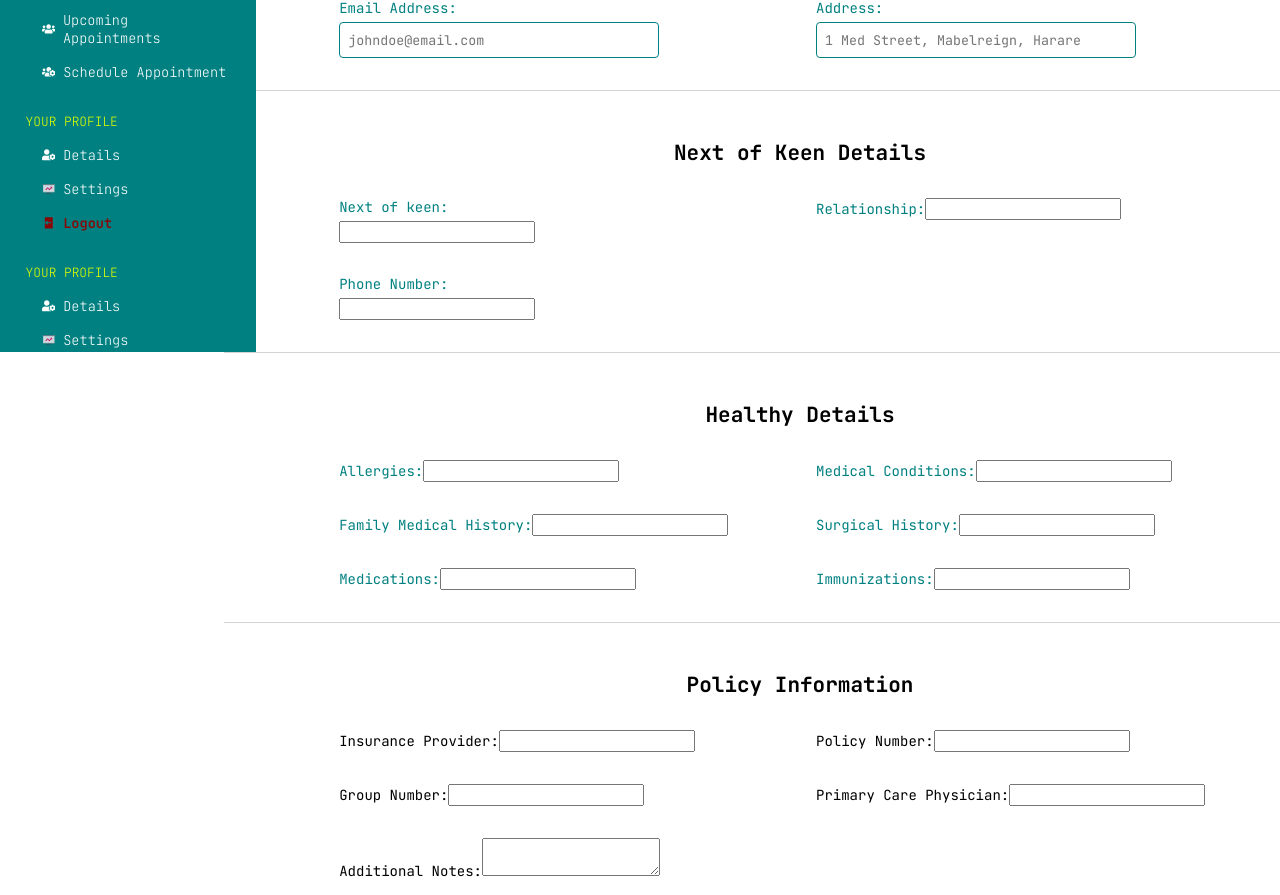
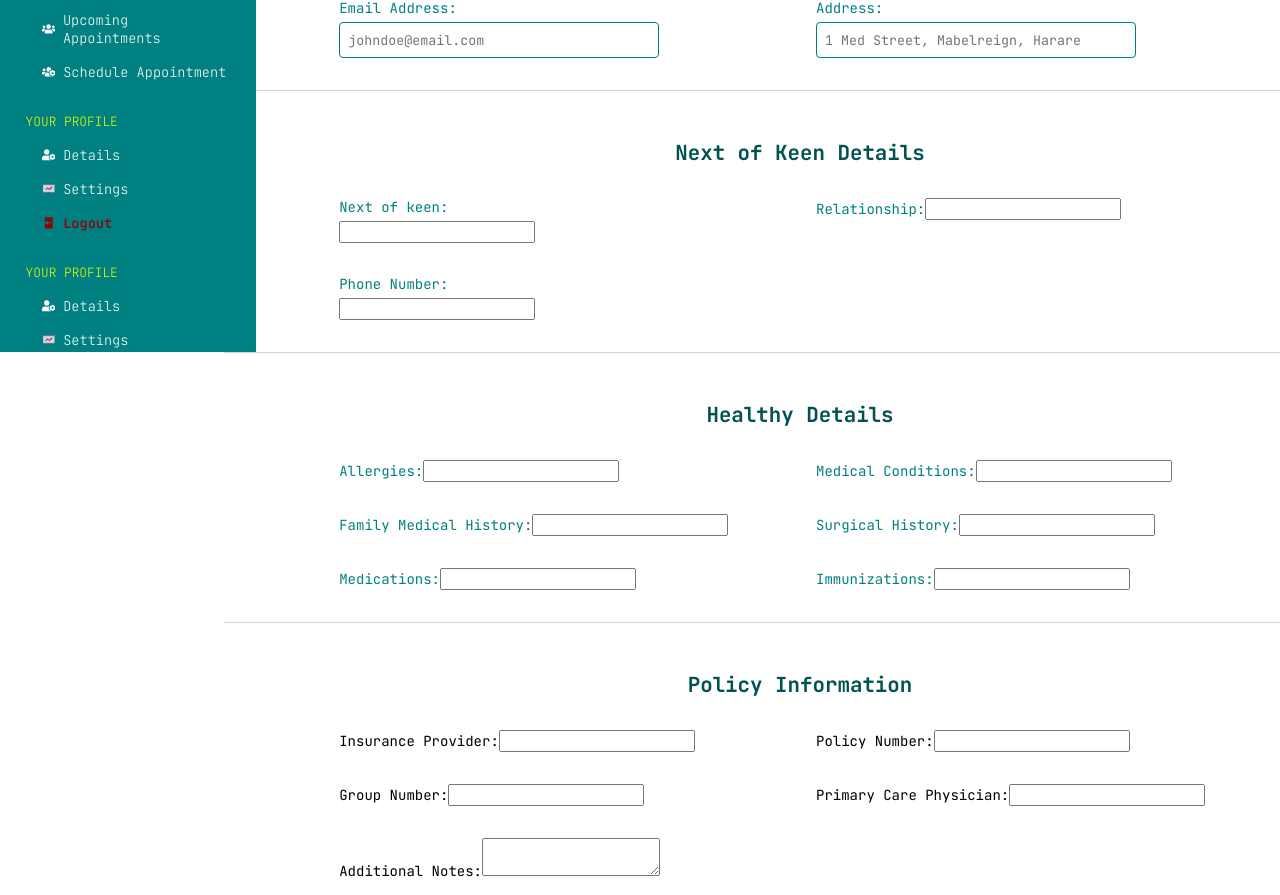
Before and after one commit to Amen-Musingarimi/medvault, a React (Create React App) app: page /add-patient in a window 1280 px wide. Shown: the part 448-1343 px from the top of the page. Built offline with nearby package versions, Linux system fonts and the light colour scheme.

Commit message:
Style remaining form section heading

```diff
--- a/src/components/patients/AddPatient.jsx
+++ b/src/components/patients/AddPatient.jsx
@@ -139,7 +139,7 @@ const AddPatientForm = () => {
         </div>
       </div>
       <div className={classes.personal_details}>
-        <h2>Next of Keen Details</h2>
+        <h2 className={classes.form_section_heading}>Next of Keen Details</h2>
         <div className={classes.personal_details_inputs}>
           <div className={classes.form_control}>
             <label className={classes.input_label}>Next of keen:</label>
@@ -171,7 +171,7 @@ const AddPatientForm = () => {
         </div>
       </div>
       <div className={classes.personal_details}>
-        <h2>Healthy Details</h2>
+        <h2 className={classes.form_section_heading}>Healthy Details</h2>
         <div className={classes.personal_details_inputs}>
           <label className={classes.input_label}>
             Allergies:
@@ -235,7 +235,7 @@ const AddPatientForm = () => {
         </div>
       </div>
       <div className={classes.personal_details}>
-        <h2>Policy Information</h2>
+        <h2 className={classes.form_section_heading}>Policy Information</h2>
         <div className={classes.personal_details_inputs}>
           <label>
             Insurance Provider:
```
